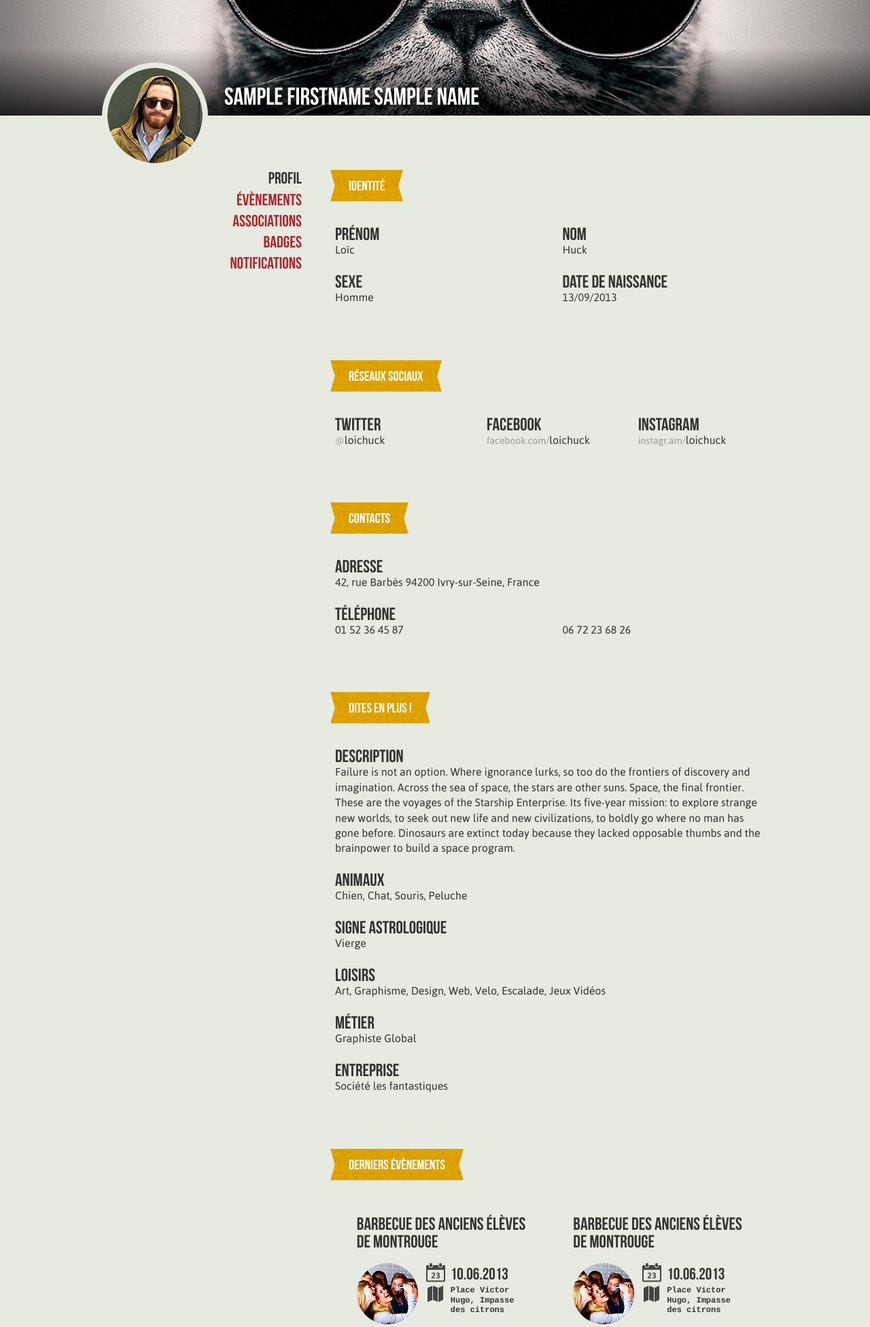
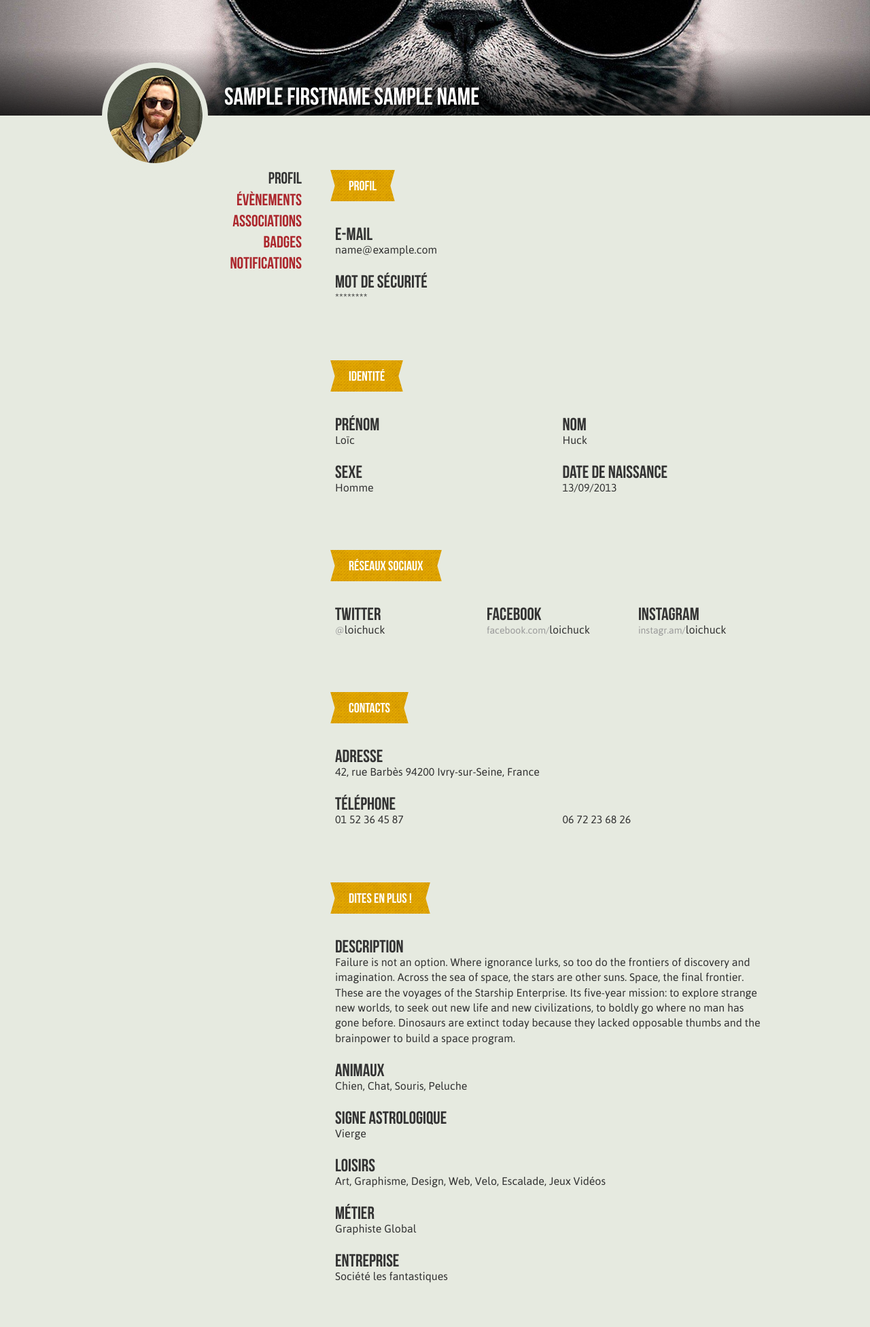
Before and after one commit to Assimyou/etmoi, a PHP site: the page made by view/profile.php in a window 1280 px wide. Shown: the part 445-2397 px from the top of the page at 68% size. Run offline with PHP 8.4, Linux system fonts and the light colour scheme; the template is opened without the code that fills it: most values are stand-ins (such as "Sample title", 1, 10 or a date in 2020); data that the repository does not hold is empty.

Commit message:
mise en place des edit profile

```diff
--- a/view/js/main.js
+++ b/view/js/main.js
@@ -1,7 +1,10 @@
 $(document).ready(function() { // initialisation du DOM
 	var scrolltop = $(window).scrollTop();
 
-	// Fermeture du notification center
+
+	/*
+	 * Fermeture du notification center
+	 */
 	$('#close-notification').click(function() {
 		$('.notification-zone').toggleClass('animated bounceOutUp');
 
@@ -11,21 +14,30 @@
 
 	});
 
-	// FUUUUUUUN
+
+	/*
+	 * FUUUUUUUN
+	 */
 	$('.pushbadges').hover(function() {
 		$('.fun').toggleClass('animated');
 		$('.badges figure').toggleClass('animated');
 	});
 
-	// Header parallax
+
+	/*
+	 * Header parallax
+	 */
 	jQuery('#parallax .parallax-layer')
 	    .parallax({
 	      mouseport: jQuery('#parallax')
     });
 
-	// Menu fixed
+
+	/*
+	 * Menu fixed
+	 */
 	var menufixed = false;
-	var header = $("header");
+	var header = $('header');
 	var menu = header.find('nav.main-menu');
 	var menudumy = 0;
 	var navtop = menu.offset().top;
@@ -53,4 +65,16 @@
 			menufixed = true;
 		}
 	});
+
+
+	/*
+	 * Edit button -> create form
+	 */
+	$(document).on('click', 'a.btn.createform', function(){
+		var parent = $(this).parent().parent().parent();
+		parent.addClass('editing');
+		parent.removeClass('showing');
+
+		return false;
+	});
 });
--- a/view/profile.php
+++ b/view/profile.php
@@ -1,23 +1,61 @@
 <?php include_once "header.php"; ?>
+
+		<?php
+		$ISME = false;
+		if(empty($_GET['id']) || $_SESSION['id'] == $_GET['id']){
+			$ISME = true;
+		}
+
+		$ISLEADER = false;
+		foreach ($visa as $key => $value){
+			if($value == 'webmaster'){
+				$ISME = true;
+			}
+
+			if ($value == 'leader' && $profil['association'] == $users['association']){
+				$ISLEADER = true;
+			}
+		}
+
+		function editbutton($private){
+			global $ISME;
+
+			$editbutton = "";
+			if($ISME){
+				$privacy = 'Public';
+				if($private){ $privacy = 'Privé'; }
+
+				$editbutton =
+					'<div class="edit">'.
+						'<div class="privacy tooltip">'.$privacy.'</div>'.
+						'<a class="btn createform" href="?act=edit">Éditer</a>'.
+						'<input type="submit" name="'.generateToken($_SERVER['REQUEST_URI']).'" value="enregistrer" class="btn editing" />'.
+					'</div>';
+			}
+
+			echo $editbutton;
+		}
+
+		?>
 
 		<!-- Debut du corps du site -->
 		<div class="content profil group">
 			<section class="cover" style="background-image:url('images/cover-cat.jpg')">
 				<div class="center">
-						<h1><?php if (!empty($users['firstname']) && !empty($users['name'])) :
-						 			if (!empty($users['firstname'])) :
+					<?php if (!empty($users['name']) && !empty($users['firstname'])) :
+
+						$monnom = "";
 						foreach ($users['firstname'] as $key => $value) :
-						 					echo $value;
+							$monnom .= $value." ";
 						endforeach;
-						 			endif;
-						 			if (!empty($users['name']) && !empty($users['name'])) :
 						foreach ($users['name'] as $key => $value) :
-						 					echo " ".$value;
+							$monnom .= $value;
 						endforeach;
-						 			endif;
-						 		 else :
-						 		 	echo 'Moi';
-						 		 endif; ?></h1>
+						?>
+						<h1><?php echo $monnom; ?></h1>
+					<?php else : ?>
+						<h1>Moi</h1>
+					<?php endif; ?>
 					<figure><img src="images/avatar.png" alt="" /></figure>
 				</div>
 			</section>
@@ -28,24 +66,69 @@
 						<a href="#events">Évènements</a>
 						<a href="#associations">Associations</a>
 						<a href="#">Badges</a>
-						<a href="#">Notifications</a>
+						<?php if($ISME) : ?><a href="#">Notifications</a><?php endif; ?>
 					</nav>
 				</aside>
 				<section class="col-3-2">
-					<?php if($isMe) : ?>
-					<section id="profil" class="profil group">
+					<?php if($ISME || $ISLEADER) : ?>
+					<!-- Début section profil -->
+					<section id="profil" class="profil showing group">
+						<form>
 							<h1 class="banner">Profil</h1>
-						<form>
-							<h2>E-Mail</h2><label>contact@huckloic.fr</label>
-							<h2>Mot de sécurité</h2><label>*******</label>
+							<?php
+							editbutton(true);
+
+							$showing = "";
+							$editing = "";
+
+							if (!empty($users['mail'])){
+								foreach ($users['mail'] as $key => $value){
+									$showing .= '<h2>E-Mail</h2><label>'.$value.'</label>';
+									$editing .= '<h2>E-Mail</h2><input type="text" name="mail['.$key.']" value="'.$value.'" placeholder="E-Mail" />';
+								}
+							} else {
+								$showing .= '';
+								$editing .= '<h2>E-Mail</h2><input type="text" name="mail[]" placeholder="E-Mail" />';
+							}
+							?>
+
+							<div class="showing">
+								<?php if($showing != "") : ?><?php echo $showing; ?><?php endif; ?>
+								<?php if($ISME) : ?><h2>Mot de sécurité</h2><label>********</label><?php endif; ?>
+							</div>
+
+							<?php if($ISME) : ?>
+							<div class="editing">
+								<?php if($editing != "") : ?><?php echo $editing; ?><?php endif; ?>
+								<h2>Mot de sécurité</h2><input type="password" name="password[]" placeholder="Mot de sécurité" />
+							</div>
+							<?php endif; ?>
 						</form>
 					</section>
+					<!-- Fin section profil -->
 					<?php endif; ?>
 
-					<section id="identity" class="identity group">
+					<section id="identity" class="identity showing group">
+						<form>
 							<h1 class="banner">Identité</h1>
-						<div class="edit">
-						<form>
+							<?php
+							editbutton(false);
+
+							$showing = "";
+							$editing = "";
+
+							if (!empty($users['firstname'])){
+								foreach ($users['firstname'] as $key => $value){
+									$showing .= '<h2>E-Mail</h2><label>'.$value.'</label>';
+									$editing .= '<h2>E-Mail</h2><input type="text" name="mail['.$key.']" value="'.$value.'" placeholder="Prénom" />';
+								}
+							} else {
+								$showing .= '';
+								$editing .= '<h2>E-Mail</h2><input type="text" name="mail[]" placeholder="Prénom" />';
+							}
+							?>
+
+							<div class="showing">
 								<div>
 									<div class="col-2">
 										<h2>Prénom</h2><label>Loïc</label>
@@ -62,11 +145,40 @@
 										<h2>Date de naissance</h2><label>13/09/2013</label>
 									</div>
 								</div>
+							</div>
+
+							<?php if($ISME) : ?>
+							<div class="editing">
+								<div>
+									<div class="col-2">
+										<h2>Prénom</h2><input type="text" value="Loïc" />
+									</div>
+									<div class="col-2">
+										<h2>Nom</h2><input type="text" value="Huck" />
+									</div>
+								</div>
+								<div>
+									<div class="col-2">
+										<h2>Sexe</h2>
+										<input type="radio" name="sexe[]" id="femme" value="Femme" />
+										<label for="femme">Femme</label>
+										<input type="radio" name="sexe[]" id="homme" value="Homme" checked="true" />
+										<label for="homme">Homme</label>
+										<input type="radio" name="sexe[]" id="autre" value="Autre" />
+										<label for="autre">Autre</label>
+									</div>
+									<div class="col-2">
+										<h2>Date de naissance</h2><input type="date" />
+									</div>
+								</div>
+							</div>
+							<?php endif; ?>
 						</form>
 					</section>
 
-					<section id="social" class="social group">
+					<section id="social" class="social showing group">
 						<h1 class="banner">Réseaux sociaux</h1>
+						<?php editbutton(false); ?>
 						<form>
 							<div class="col-3">
 								<h2>Twitter</h2><label><span>@</span>loichuck</label>
@@ -80,16 +192,20 @@
 						</form>
 					</section>
 
-					<section id="contact" class="contact group">
+					<?php if($ISME || $ISLEADER) : ?>
+					<section id="contact" class="contact showing group">
 						<h1 class="banner">Contacts</h1>
+						<?php editbutton(true); ?>
 						<form>
 							<h2>Adresse</h2><label>42, rue Barbès 94200 Ivry-sur-Seine, France</label>
 							<h2>Téléphone</h2><label class="col-2 tel">01 52 36 45 87</label><label class="col-2 mobile">06 72 23 68 26</label>
 						</form>
 					</section>
+					<?php endif; ?>
 
-					<section id="say-more" class="say-more group">
+					<section id="say-more" class="say-more showing group">
 						<h1 class="banner">Dites en plus !</h1>
+						<?php editbutton(false); ?>
 						<form>
 							<h2>Description</h2><label>Failure is not an option.
 							Where ignorance lurks, so too do the frontiers of discovery and imagination.
--- a/view/style/biere.css
+++ b/view/style/biere.css
@@ -97,7 +97,8 @@
 .registered,
 .evenement-by,
 .when,
-.more {
+.more,
+.edit {
   font-family: 'Bebas', Arial, sans-serif;
   font-weight: normal;
   text-transform: uppercase;
@@ -949,9 +950,6 @@
     width: 100%;
   }
 }
-@media screen and (max-width: 32.5em) {
-
-}
 div.content.association {
   background: #e6eae0;
 }
@@ -982,8 +980,30 @@
 div.content.profil section h2 {
   margin-bottom: 0;
 }
-div.content.profil section form {
+div.content.profil section form,
+div.content.profil section .wrapper {
   text-align: left;
+}
+div.content.profil section.showing div.editing,
+div.content.profil section.showing input.editing {
+  display: none;
+}
+div.content.profil section.editing div.showing,
+div.content.profil section.editing a.btn.createform {
+  display: none;
+}
+div.content.profil section input[type='text'],
+div.content.profil section input[type='password'] {
+  width: 90%;
+  padding: 0.5em 5%;
+  margin: 0.3em -1px 0 -1px;
+  outline: none;
+  border: solid 1px #aaa;
+  background: #e6eae0;
+}
+div.content.profil section input[type='text']:focus,
+div.content.profil section input[type='password']:focus {
+  background: #fff;
 }
 section.social .col-3 span {
   font-size: 0.875em;
@@ -1007,6 +1027,15 @@
 .menu-aside a:active,
 .menu-aside a:focus {
   color: #f7bb11;
+}
+.edit {
+  float: right;
+}
+.privacy {
+  display: inline-block;
+  font-size: 1.250em;
+  padding: 0 1em;
+  margin-top: 10px;
 }
 /***********************************
  *    Footer
--- a/view/style/biere.less
+++ b/view/style/biere.less
@@ -45,6 +45,10 @@
 //backgrounds
 @bgrouge: @rouge url("img/bg-btn-red.jpg");
 @bgjaune: @jaune url("img/bg-btn-gold.jpg");
+
+//media queries
+@screensmall: ~"screen and (max-width: 32.5em)";
+@screenmedium: ~"screen and (max-width: 48em)";
 
 
 ///////////////////////////////
--- a/view/style/elements.less
+++ b/view/style/elements.less
@@ -37,7 +37,8 @@
 .registered,
 .evenement-by,
 .when,
-.more{
+.more,
+.edit{
 	font-family: @fonttitre;
 	font-weight: normal;
 	text-transform: uppercase;
@@ -243,7 +244,7 @@
 	width: 11.666%;
 }
 
-@media screen and (max-width: 48em){ // ~768px
+@media @screenmedium{
 	.col-3{	width: 47.5%;	}
 
 	.col-3-2{ width: 47.5%; }
@@ -252,7 +253,7 @@
 	.float-6{ width: 20%; }
 }
 
-@media screen and (max-width: 32.5em){ // ~520px
+@media @screensmall{
 	.col-2,
 	.col-3,
 	.col-3-2,
--- a/view/style/event.less
+++ b/view/style/event.less
@@ -223,7 +223,7 @@
 	}
 }
 
-@media screen and (max-width: 48em){ // ~768px
+@media @screenmedium{
 	section.share{
 		.image{
 			float: none;
@@ -231,6 +231,3 @@
 		}
 	}
 }
-
-@media screen and (max-width: 32.5em){ // ~520px
-}
--- a/view/style/profil.less
+++ b/view/style/profil.less
@@ -13,8 +13,34 @@
 			margin-bottom: 0;
 		}
 
-		form{
+		form, .wrapper{
 			text-align: left;
+		}
+
+		&.showing{
+			div.editing,
+			input.editing{
+				display: none;
+			}
+		}
+
+		&.editing{
+			div.showing,
+			a.btn.createform{
+				display: none;
+			}
+		}
+
+		input[type='text'], input[type='password']{
+			width: 90%;
+			padding: 0.5em 5%;
+			margin: 0.3em -1px 0 -1px;
+			outline: none;
+			border: solid 1px #aaa;
+			background: @nuages;
+			&:focus{
+				background: #fff;
+			}
 		}
 	}
 }
@@ -47,3 +73,15 @@
 		&:hover, &:active, &:focus{ color: @jaune; }
 	}
 }
+
+.edit{
+	float: right;
+}
+
+.privacy{
+	display: inline-block;
+	font-size: 1.250em;
+	//background: url("img/icones.png") -28px -31px no-repeat;
+	padding: 0 1em;
+	margin-top: 10px;
+}
```
Lines whose indentation alone changed are shown as unchanged.
